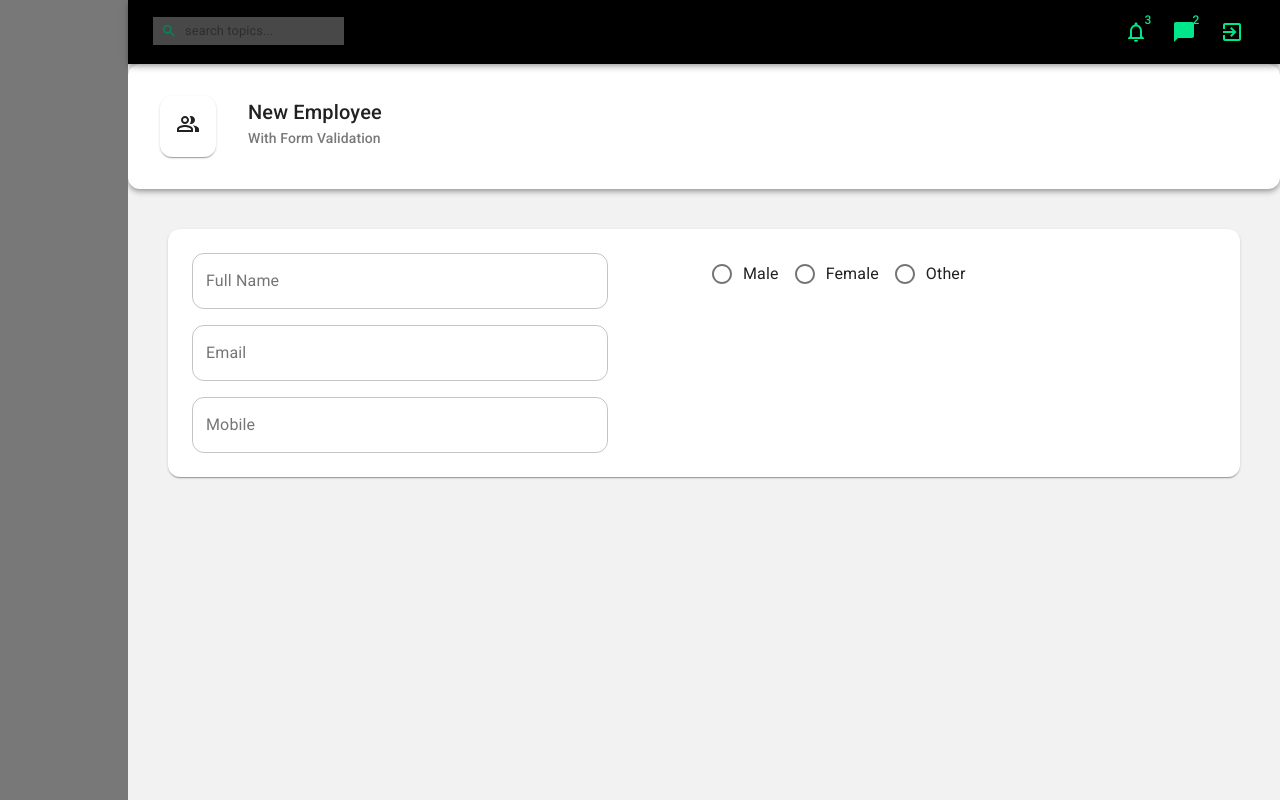
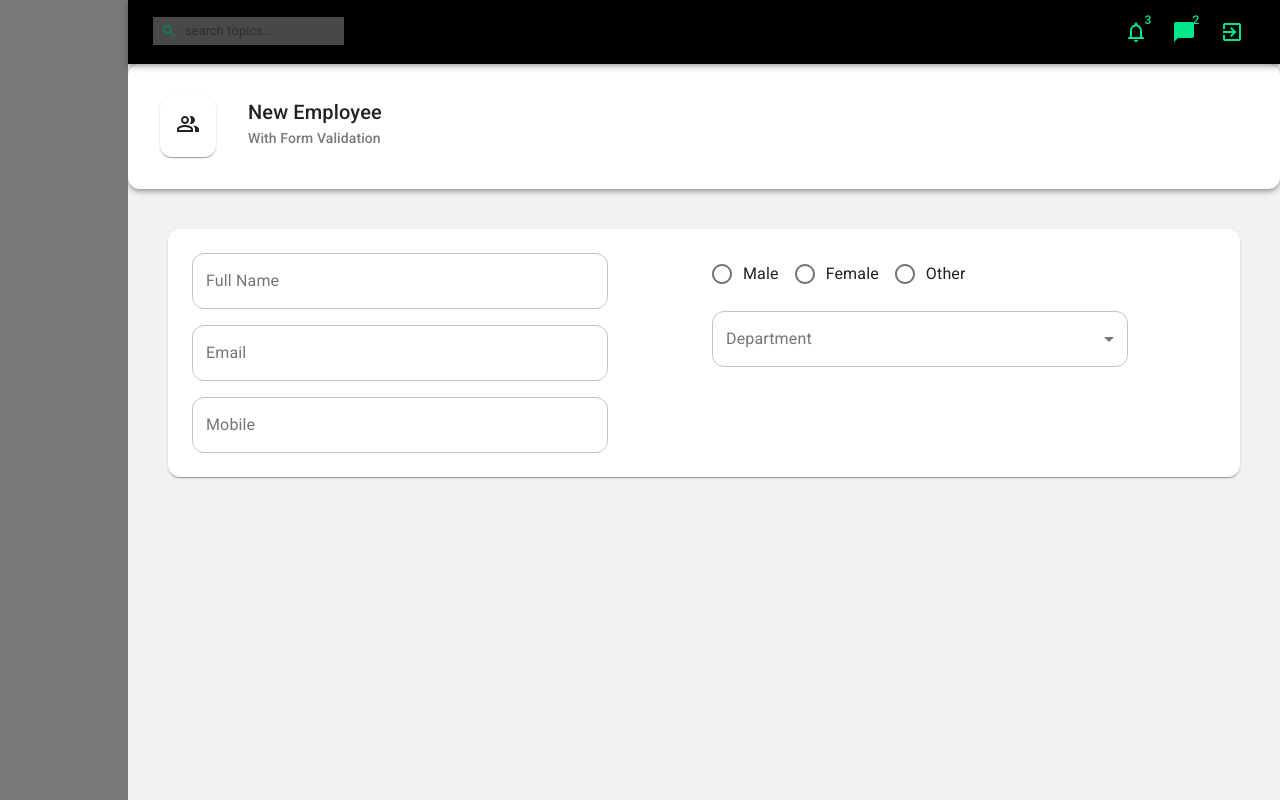
Before and after one commit to AmarnathN/material-ui-react, a React (Create React App) app: page / in a window 1280 px wide. Built offline with nearby package versions, Linux system fonts and the light colour scheme.

Commit message:
Adding Select form for department

```diff
--- a/src/components/controls/MyControls.js
+++ b/src/components/controls/MyControls.js
@@ -1,10 +1,12 @@
 import Input from "../../components/controls/Input";
 import RadioGroup from "../../components/controls/RadioGroup";
+import Select from "../../components/controls/Select";
 import { useForm, Form } from "./useForm";
 
 export const MyControls = {
   Input,
   RadioGroup,
   Form,
+  Select,
   useForm,
 };
--- a/src/components/controls/RadioGroup.js
+++ b/src/components/controls/RadioGroup.js
@@ -8,8 +8,8 @@ const RadioGroup = (props) => {
       <FormLabel>{label}</FormLabel>
       <MuiRadioGroup row={true} name={name} values={value} onChange={onChange}>
         {items.length > 0 &&
-          items.map((item) => {
-            return <FormControlLabel value={item.id} control={<Radio />} label={item.label} />;
+          items.map((item, index) => {
+            return <FormControlLabel key={index} value={item.id} control={<Radio />} label={item.label} />;
           })}
       </MuiRadioGroup>
     </FormControl>
--- /dev/null
+++ b/src/components/controls/Select.js
@@ -0,0 +1,23 @@
+import { FormControl, FormLabel, InputLabel, MenuItem, Select as MuiSelect } from "@material-ui/core";
+import React from "react";
+
+const Select = (props) => {
+  const { name, value, label, onChange, options } = props;
+  return (
+    <FormControl variant="outlined">
+      <InputLabel>{label}</InputLabel>
+      <MuiSelect label={label} name={name} value={value} onChange={onChange}>
+        <MenuItem value="">None</MenuItem>
+        {options.map((option) => {
+          return (
+            <MenuItem key={option.id} value={option.id}>
+              {option.title}
+            </MenuItem>
+          );
+        })}
+      </MuiSelect>
+    </FormControl>
+  );
+};
+
+export default Select;
--- a/src/pages/employee/EmployeeForm.js
+++ b/src/pages/employee/EmployeeForm.js
@@ -1,6 +1,7 @@
 import { Grid } from "@material-ui/core";
 import React from "react";
 import { MyControls } from "../../components/controls/MyControls";
+import { getDepartments } from "../../services/employeeService";
 
 const genderItems = [
   { id: "male", label: "Male" },
@@ -33,6 +34,13 @@ const EmployeeForm = () => {
         </Grid>
         <Grid item xs={6}>
           <MyControls.RadioGroup name="gender" value={values.gender} onChange={handleInputChange} items={genderItems} />
+          <MyControls.Select
+            label="Department"
+            name="departmentId"
+            value={values.departmentId}
+            onChange={handleInputChange}
+            options={getDepartments()}
+          />
         </Grid>
       </Grid>
     </MyControls.Form>
--- /dev/null
+++ b/src/services/employeeService.js
@@ -0,0 +1,8 @@
+export const getDepartments = () => {
+  return [
+    { id: "1", title: "Engineering" },
+    { id: "2", title: "Marketing" },
+    { id: "3", title: "Sales" },
+    { id: "4", title: "HR" },
+  ];
+};
```
